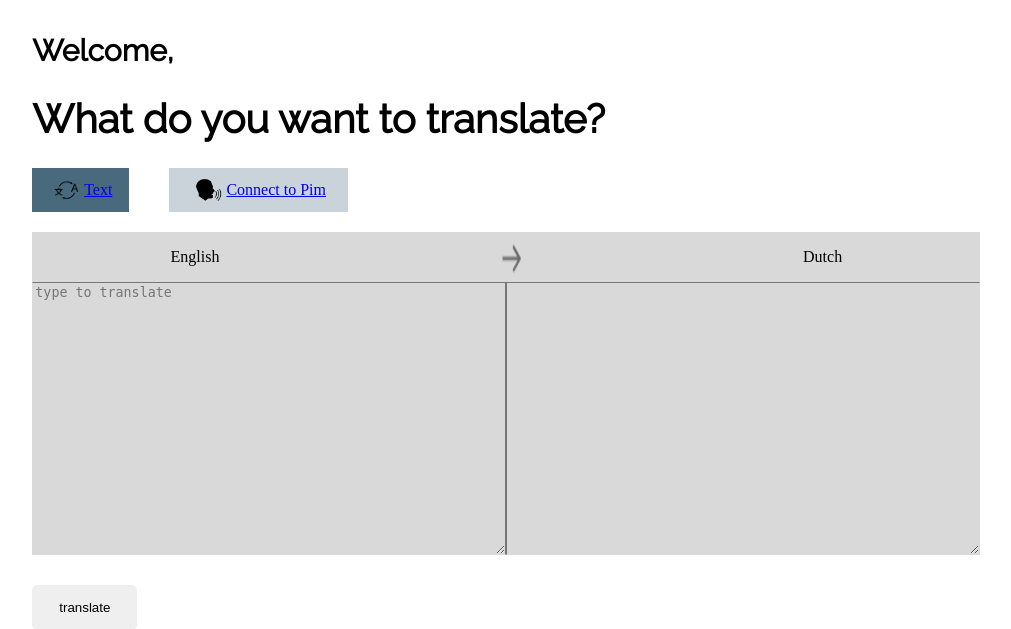
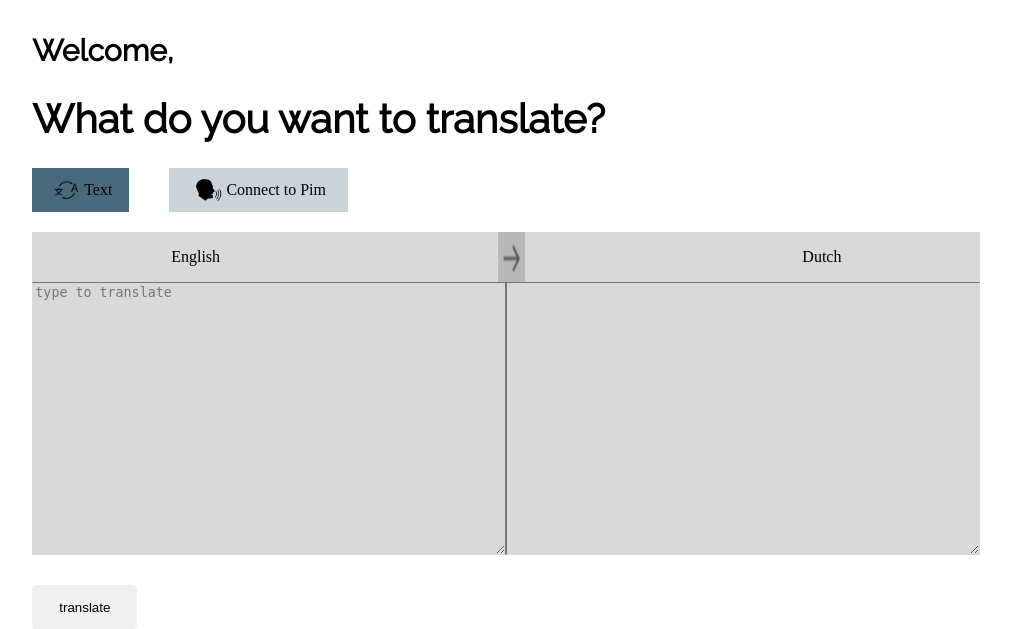
Before and after one commit to beyzaolmez/pimWebsite, a PHP site: page /Translate-text.php in a window 1280 px wide. Shown: the top 629 px of the page, without its empty margins (81-1092 px from the left). Run offline with PHP 8.4, Linux system fonts and the light colour scheme.

Commit message:
finished styling

```diff
--- a/css/translate-text.css
+++ b/css/translate-text.css
@@ -32,6 +32,10 @@ body{
     width: 101px;
     height: 44px;
 }
+a{
+    text-decoration: none;
+    color: black;
+}
 .connect{
     display: flex;
     flex-direction: row;
@@ -41,7 +45,7 @@ body{
     width: 187px;
     height: 44px;
 }
-.img{
+img{
     width: 35px;
     height: 35px;
     mix-blend-mode: multiply;
@@ -54,6 +58,11 @@ body{
     display: flex;
     justify-content: space-around;
     background-color: #D9D9D9;
+}
+.lang{
+    width: 27px;
+    height: auto;
+    mix-blend-mode: multiply;
 }
 .texts{
     display: flex;
```
Also changed, not shown: css/translate.css (+8 -0 lines).
